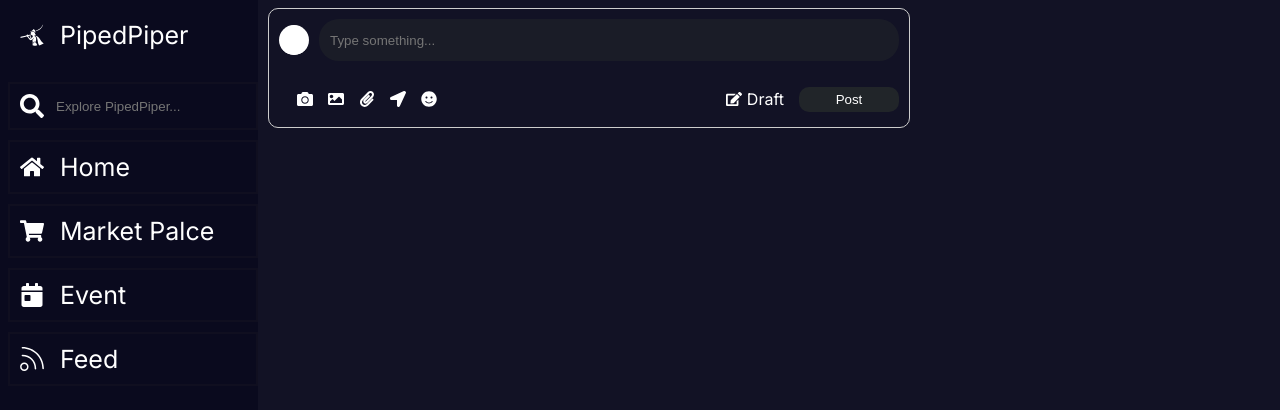
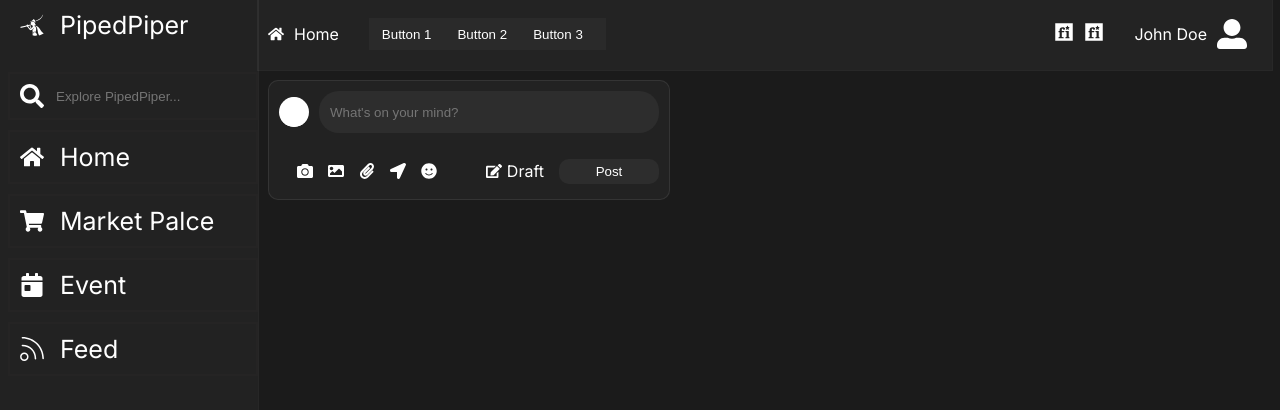
Before and after one commit to mohammadsarraf/next_clone, a Next.js app: page / in a window 1280 px wide. Shown: the top 410 px of the page. Built offline with nearby package versions, Linux system fonts and the light colour scheme.

Commit message:
main-content added

```diff
--- /dev/null
+++ b/src/app/Components/AppNavbar.css
@@ -0,0 +1,72 @@
+.app-navbar {
+    display: flex;
+    justify-content: space-between;
+    align-items: center;
+    background-color: #80808014;
+    outline: 1px solid #ffffff0e;
+    padding: 10px ; /* Set vertical padding to 10px and horizontal padding to 0 */
+    margin: -10px 0 10px 0; /* Set vertical margin to -10px and horizontal margin to 0 */
+    margin-left: 250px;
+}
+
+
+.route-icon{
+    margin-right: 10px;
+}
+
+.right-side,
+.left-side {
+    display: flex;
+    align-items: center;
+}
+
+.user-info {
+    display: flex;
+    align-items: center;
+    margin-right: 10px;
+}
+
+.user-info svg {
+    width: 30px;
+    height: 30px;
+    margin-right: 5px;
+    margin-left: 10px;
+}
+
+.user-info span {
+    font-weight: bold;
+}
+
+.feed-actions{
+    margin-left: 30px;
+    background-color: #80808014;
+    padding: 5px;
+
+}
+
+.feed-actions button {
+    margin-right: 10px;
+    background-color: transparent;
+    border: 2px solid transparent;
+    outline: transparent;
+    transition: background-color 0.3s ease;
+    color: white;
+}
+
+.feed-actions button:hover {
+    color: #1d64f2;
+    cursor: pointer;
+}
+
+
+.feed-dm{
+    margin-right:30px;
+}
+
+.feed-dm svg {
+    width: 20px;
+    height: 20px;
+}
+.direct-message {
+    margin-right: 10px;
+}
--- /dev/null
+++ b/src/app/Components/AppNavbar.tsx
@@ -0,0 +1,27 @@
+import './AppNavbar.css';
+import { FaHome, FaFonticons, FaUserAlt} from "react-icons/fa";
+
+export default function AppNavbar() {
+    return (
+        <div className="app-navbar">
+            <div className="right-side">
+                <FaHome className="route-icon"/> Home
+                <div className="feed-actions">
+                    <button>Button 1</button>
+                    <button>Button 2</button>
+                    <button>Button 3</button>
+                </div>
+            </div>
+            <div className="left-side">
+                <div className='feed-dm'>
+                    <FaFonticons className="direct-message"/>
+                    <FaFonticons />
+                </div>
+                <div className="user-info">
+                    <p className='username'>John Doe</p>
+                    <FaUserAlt className="profile-picture"/>
+                </div>
+            </div>
+        </div>
+    );
+}
--- a/src/app/Components/ComposerBox.css
+++ b/src/app/Components/ComposerBox.css
@@ -2,9 +2,11 @@
 
 .box {
     width: 80vh; /* Adjust width to your preference */
-    border: 1px solid #ccc; /* Add a border to the box if you want */
+    border: 1px solid #ffffff15; /* Add a border to the box if you want */
     border-radius: 10px;
     margin-left: 260px;
+    width:400px;
+    background-color: #80808014;
 }
 
 .top-bar {
@@ -27,7 +29,7 @@
     height: 30px;
     padding: 5px 10px;
     border: 1px solid transparent;
-    background-color: #21252996;
+    background-color: #8080801d;
     border-radius: 20px; /* Make it circular */
     outline: none; /* Remove the outline on click */
     color: #ffffff;
@@ -71,7 +73,7 @@
 
 .post-button {
     padding: 5px;
-    background-color: #212529;
+    background-color: #8080801d;
     color: #fff;
     border: none;
     border-radius: 10px;
--- a/src/app/Components/ComposerBox.tsx
+++ b/src/app/Components/ComposerBox.tsx
@@ -6,7 +6,7 @@ export default function ComposerBox() {
         <div className="box">
             <div className='top-bar'>
                 <FaUser  className="user-icon" />
-                <input type='text' className='input-bar' placeholder='Type something...'></input>
+                <input type='text' className='input-bar' placeholder="What's on your mind?"></input>
             </div>
             <div className='bot-bar'>
                 <div className='left-div'>
--- a/src/app/Components/Navbar.css
+++ b/src/app/Components/Navbar.css
@@ -2,7 +2,8 @@
   position: fixed;
   display: flex;
   flex-direction: column;
-  background-color: #0a0a1e;
+  background-color: #80808014;
+  outline: 1px solid #ffffff0e;
   width: 250px;
   height: 100vh;
   padding-left: 10px;
@@ -24,7 +25,6 @@
   transition: background-color 0.3s ease;
   background-color: rgba(49, 42, 42, 0.144);
   color: #1d64f2;
- stroke-dasharray: a;
 
 }
 
--- a/src/app/globals.css
+++ b/src/app/globals.css
@@ -1,5 +1,5 @@
 body {
-  background-color: #0a0a1ef6;
+  background-color: #000000e4;
   color: #ffffff;
 
 }
--- a/src/app/page.tsx
+++ b/src/app/page.tsx
@@ -1,11 +1,13 @@
 import Image from 'next/image'
 import Navbar from './Components/Navbar'
 import ComposerBox from './Components/ComposerBox';
+import AppNavabr from './Components/AppNavbar';
 
 export default function Home() {
   return (
    <div className='App'>
       <Navbar />
+      <AppNavabr />
       <ComposerBox /> {/* Add the ComposerBox component here */}
     </div>
   )
```
